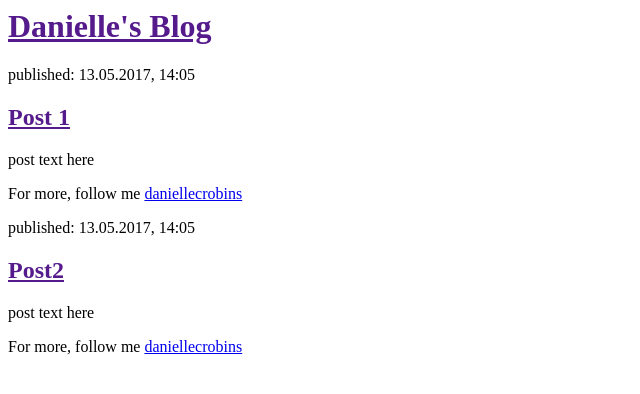
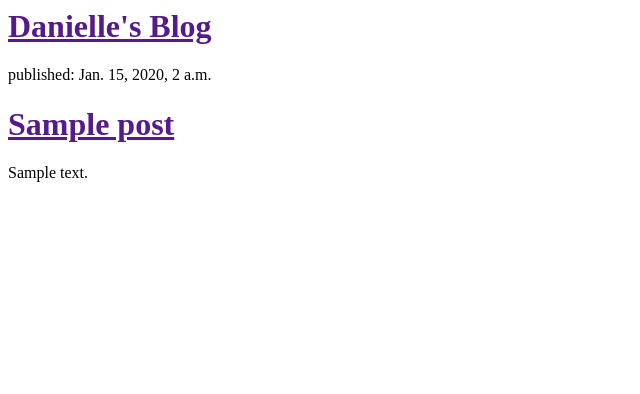
Before and after one commit to daniellecrobinson/my-first-blog, a Django app: template blog/templates/blog/post_list.html in a window 1280 px wide. Shown: the top 394 px of the page, without its empty margins (0-640 px from the left). Run offline with Django 3.2, Linux system fonts and the light colour scheme; the template is opened without the code that fills it: values that come from a table or form of the project are taken from there, others are empty; tables that the repository leaves empty hold one stand-in row (values such as "Sample post").

Commit message:
Modified template

```diff
--- a/blog/templates/blog/post_list.html
+++ b/blog/templates/blog/post_list.html
@@ -6,17 +6,12 @@
       <div>
       <h1><a href="">Danielle's Blog</a></h1>
     </div>
-    <div>
-      <p>published: 13.05.2017, 14:05</p>
-      <h2><a href="">Post 1</a></h2>
-      <p> post text here</p>
-      <p>For more, follow me <a href='https://twitter.com/daniellecrobins'>daniellecrobins</a> </p>
-  </div>
-  <div>
-<p>published: 13.05.2017, 14:05</p>
-      <h2><a href="">Post2</a></h2>
-      <p>post text here</p>
-      <p>For more, follow me <a href='https://twitter.com/daniellecrobins'>daniellecrobins</a> </p>
-  </div>
+      {% for post in posts %}
+      <div>
+        <p>published: {{ post.published_date }}</p>
+        <h1><a href="">{{ post.title }}</a></h1>
+        <p>{{ post.text|linebreaksbr }}</p>
+      </div>
+      {% endfor %}
 </body>
 </html>
```
Also changed, not shown: blog/views.py (+7 -1 lines).
